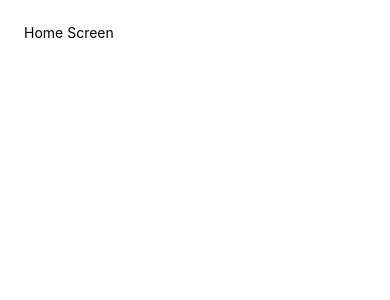
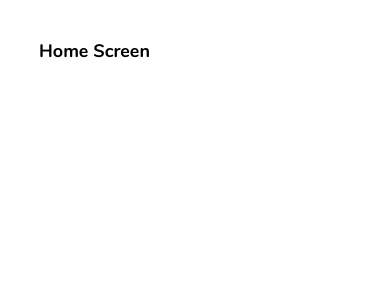
Before and after one commit to trew13690/react-native-gamezone-sample, a React Native app: screen / in a window 390 px wide. Shown: the top 300 px of the page. Built offline with nearby package versions, Linux system fonts and the light colour scheme.

Commit message:
Added Custom Fonts

```diff
--- a/App.js
+++ b/App.js
@@ -1,7 +1,31 @@
-import React from 'react';
+import React, {useState} from 'react';
 import Home from './screens/home'
+import * as Font from 'expo-font'
+import {AppLoading} from "expo";
+
+const getFonts = () => {
+    return Font.loadAsync({
+        'nunito-reguler': require('./assets/fonts/Nunito-Regular.ttf'),
+        'nunito-bold': require('./assets/fonts/Nunito-Bold.ttf')
+    })
+}
+
+
 export default function App() {
-    return (
-       <Home />
-    );
+    const [fontsLoaded, setFontsLoaded ] = useState(false)
+
+    if(fontsLoaded){
+        return (
+            <Home />
+        );
+    }
+    else{
+        return (
+        <AppLoading
+            startAsync={getFonts}
+            onFinish={() => setFontsLoaded(true)}
+        />
+        )
+
+    }
 }
--- a/screens/home.js
+++ b/screens/home.js
@@ -5,7 +5,7 @@
 export default function Home(){
     return (
         <View style={styles.container}>
-            <Text>
+            <Text style={styles.titleText}>
                 Home Screen
             </Text>
         </View>
@@ -15,5 +15,10 @@
 const  styles = StyleSheet.create({
     container: {
         padding: 24
+    },
+    titleText: {
+        fontFamily: 'nunito-bold',
+        fontSize: 18,
+        padding: 15,
     }
 })
```
Also changed, not shown: assets/fonts/Nunito-Bold.ttf (added), assets/fonts/Nunito-Regular.ttf (added).
